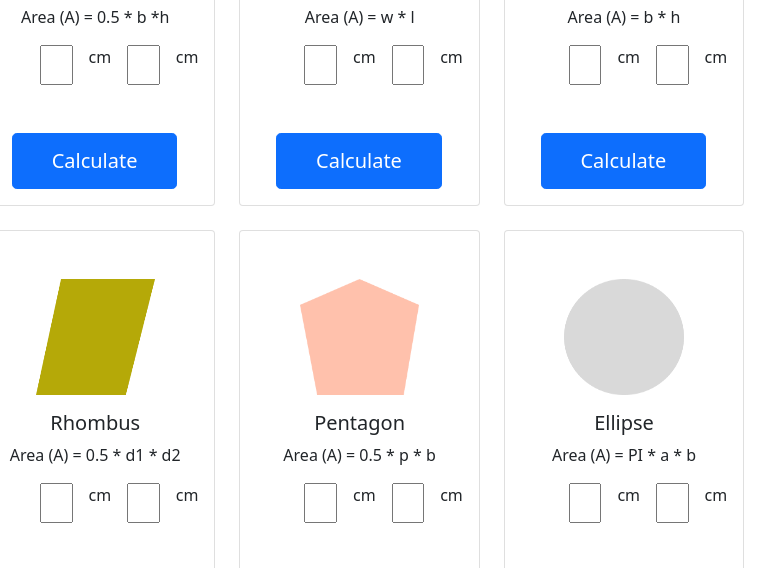
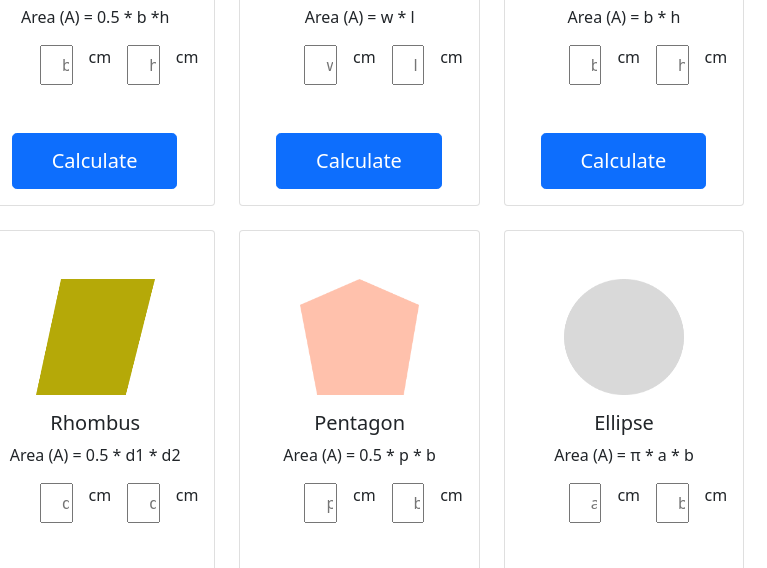
Before and after one commit to Sifatulla21/all-about-geometry, a plain HTML site: page index.html in a window 1280 px wide. Shown: the part 299-867 px from the top of the page, 73-840 px from the left. Drawn offline with nearby package versions, Linux system fonts and the light colour scheme.

Commit message:
placeholder added

```diff
--- a/index.html
+++ b/index.html
@@ -34,9 +34,9 @@
                       <p class="card-text text-center">Area (A) = 0.5 * b *h</p>
                       <p class="errorMessage" id="invTriangle"><i class="fa-solid fa-triangle-exclamation"></i>Please Enter Positive Number</p>
                       <div class="d-flex">
-                          <input type="text" class="w-25 ms-5 me-3" id="triBase">
+                          <input placeholder="b"  type="text" class="w-25 ms-5 me-3" id="triBase">
                           <p>cm</p>
-                          <input type="text" name="" id="triHeight" class="w-25 ms-3 me-3">
+                          <input placeholder="h"  type="text" name="" id="triHeight" class="w-25 ms-3 me-3">
                           <p>cm</p>
                       </div>
                       <button id="calculateTriangle" class="btn btn-primary btn-lg mt-5 cButton" type="button">Calculate</button>
@@ -51,9 +51,9 @@
                         <p class="card-text text-center">Area (A) = w * l</p>
                         <p class="errorMessage" id="invRectangle"><i class="fa-solid fa-triangle-exclamation"></i>Please Enter Positive Number</p>
                         <div class="d-flex">
-                            <input id="recWidth" type="text" class="w-25 ms-5 me-3">
+                            <input placeholder="w"  id="recWidth" type="text" class="w-25 ms-5 me-3">
                             <p>cm</p>
-                            <input type="text" name="" id="recLength" class="w-25 ms-3 me-3">
+                            <input placeholder="l"  type="text" name="" id="recLength" class="w-25 ms-3 me-3">
                             <p>cm</p>
                         </div>
                         <button id="calculateRectangle" class="btn btn-primary btn-lg mt-5 cButton" type="button">Calculate</button>
@@ -68,9 +68,9 @@
                         <p class="card-text text-center">Area (A) = b * h</p>
                         <p class="errorMessage" id="invParallelogram"><i class="fa-solid fa-triangle-exclamation"></i>Please Enter Positive Number</p>
                         <div class="d-flex">
-                            <input id="parBase" type="text" class="w-25 ms-5 me-3">
+                            <input placeholder="b"  id="parBase" type="text" class="w-25 ms-5 me-3">
                             <p>cm</p>
-                            <input type="text" name="" id="parHeight" class="w-25 ms-3 me-3">
+                            <input placeholder="h"  type="text" name="" id="parHeight" class="w-25 ms-3 me-3">
                             <p>cm</p>
                         </div>
                         <button id="calculateParallelogram" class="btn btn-primary btn-lg mt-5 cButton" type="button">Calculate</button>
@@ -85,9 +85,9 @@
                         <p class="card-text text-center">Area (A) = 0.5 * d1 * d2</p>
                         <p class="errorMessage" id="invRhombus"><i class="fa-solid fa-triangle-exclamation"></i>Please Enter Positive Number</p>
                         <div class="d-flex">
-                            <input id="rhomDio1" type="text" class="w-25 ms-5 me-3">
+                            <input placeholder="d1"  id="rhomDio1" type="text" class="w-25 ms-5 me-3">
                             <p>cm</p>
-                            <input type="text" name="" id="rhomDio2" class="w-25 ms-3 me-3">
+                            <input placeholder="d2"  type="text" name="" id="rhomDio2" class="w-25 ms-3 me-3">
                             <p>cm</p>
                         </div>
                         <button id="calculateRhombus" class="btn btn-primary btn-lg mt-5 cButton" type="button">Calculate</button>
@@ -102,9 +102,9 @@
                         <p class="card-text text-center">Area (A) = 0.5 * p * b</p>
                         <p class="errorMessage" id="invPentagon"><i class="fa-solid fa-triangle-exclamation"></i>Please Enter Positive Number</p>
                         <div class="d-flex">
-                            <input type="text" id="penP" class="w-25 ms-5 me-3">
+                            <input placeholder="p"  type="text" id="penP" class="w-25 ms-5 me-3">
                             <p>cm</p>
-                            <input type="text" name="" id="penB" class="w-25 ms-3 me-3">
+                            <input placeholder="b"  type="text" name="" id="penB" class="w-25 ms-3 me-3">
                             <p>cm</p>
                         </div>
                         <button id="calculatePentagon" class="btn btn-primary btn-lg mt-5 cButton" type="button">Calculate</button>
@@ -116,12 +116,12 @@
                     <img src="images/ellipse.png" class="card-img-top h-50 w-50 mx-auto pt-5" alt="...">
                     <div class="card-body">
                         <h5 class="card-title text-center" id="ellipseTitle">Ellipse</h5>
-                        <p class="card-text text-center">Area (A) = PI * a * b</p>
+                        <p class="card-text text-center">Area (A) = π * a * b</p>
                         <p class="errorMessage" id="invEllipse"><i class="fa-solid fa-triangle-exclamation"></i>Please Enter Positive Number</p>
                         <div class="d-flex">
-                            <input id="a" type="text" class="w-25 ms-5 me-3">
+                            <input placeholder="a"  id="a" type="text" class="w-25 ms-5 me-3">
                             <p>cm</p>
-                            <input type="text" name="" id="b" class="w-25 ms-3 me-3">
+                            <input placeholder="b"  type="text" name="" id="b" class="w-25 ms-3 me-3">
                             <p>cm</p>
                         </div>
                         <button id="calculateEllipse" class="btn btn-primary btn-lg mt-5 cButton" type="button">Calculate</button>
--- a/style.css
+++ b/style.css
@@ -2,7 +2,9 @@
 .cWidth{
     width: 100%;
 }
-
+input{
+    padding-left: 20px;
+}
 #blogButton{
     width: 120px;
     height: 48px;
```
